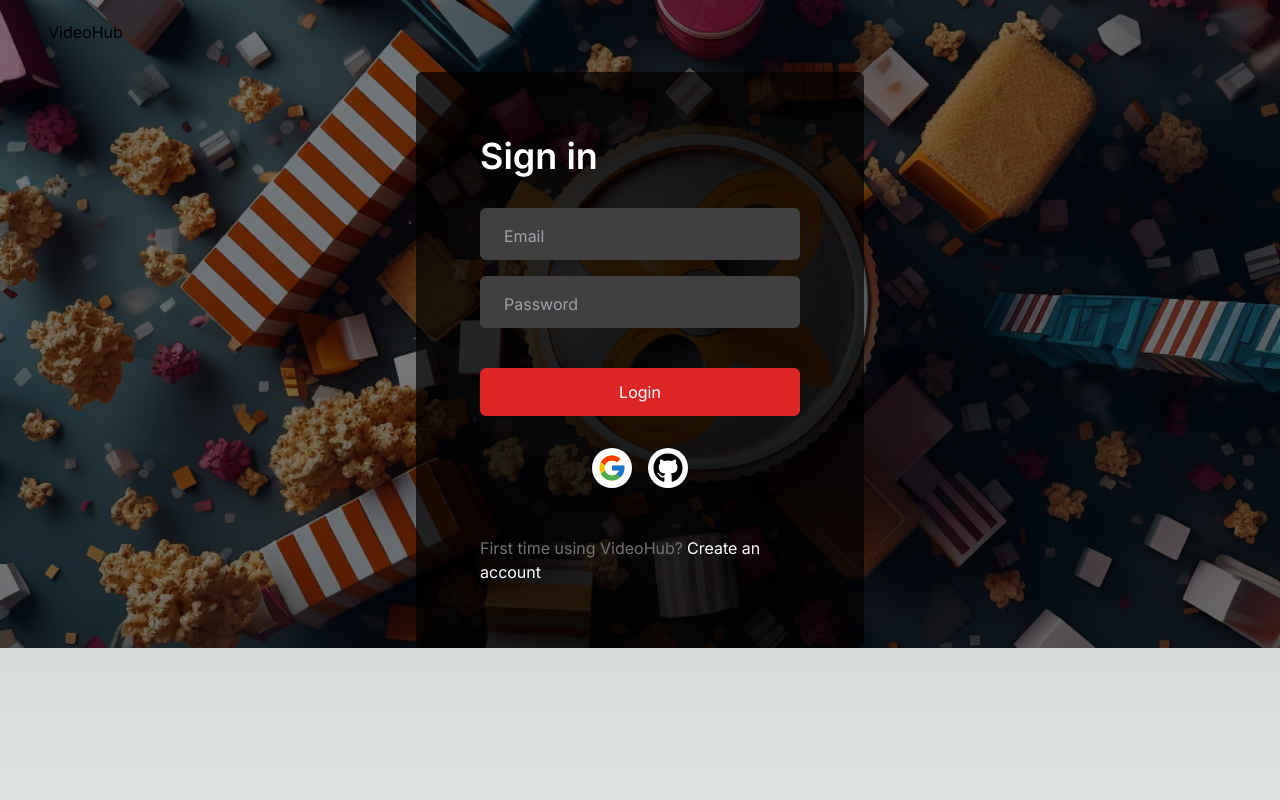
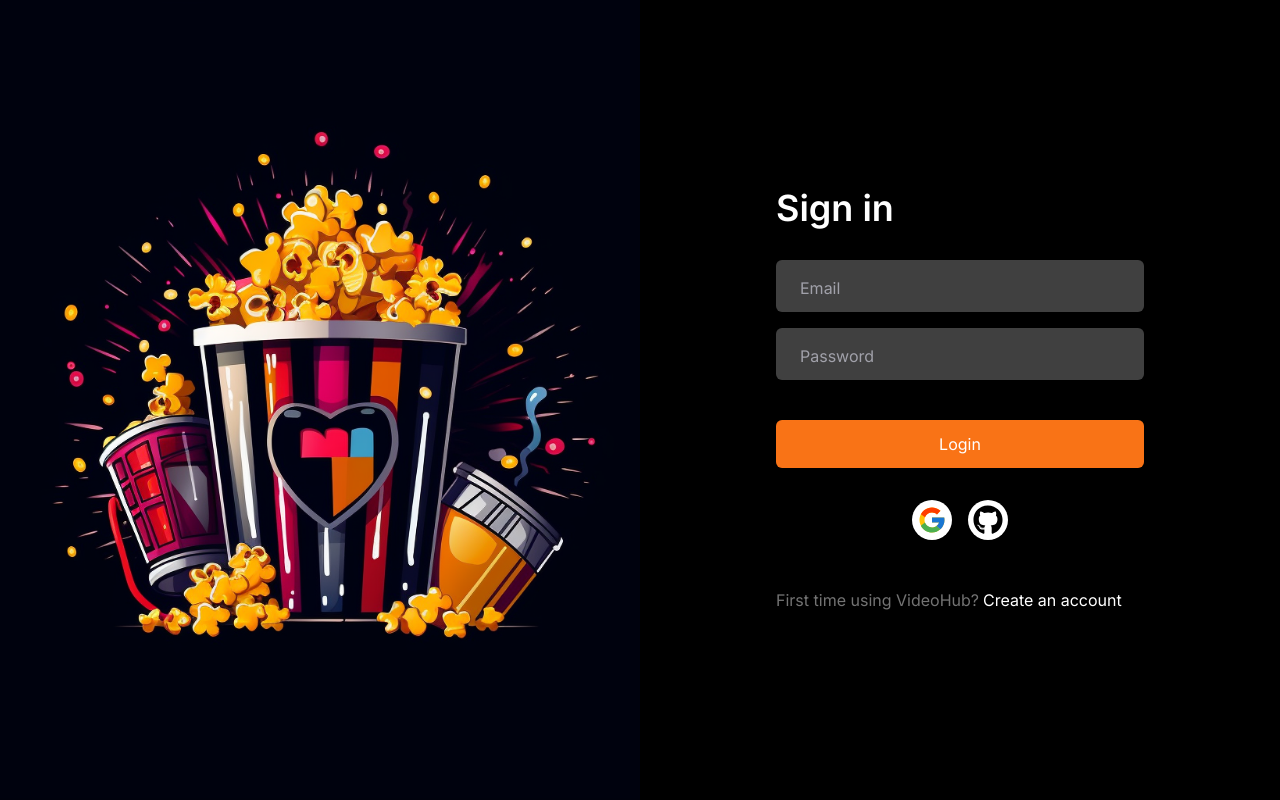
Before and after one commit to Leoodaviid/project-utd, a Next.js app: page /auth in a window 1280 px wide. Built offline with nearby package versions, Linux system fonts and the light colour scheme; no server answers.

Commit message:
style: display grid page authentication

```diff
--- a/src/app/auth/page.tsx
+++ b/src/app/auth/page.tsx
@@ -6,6 +6,8 @@ import { signIn } from "next-auth/react";
 import { useRouter } from "next/navigation";
 import { FcGoogle } from "react-icons/fc";
 import { FaGithub } from "react-icons/fa";
+import Image from "next/image";
+import popcorn from "/public/img/popcorn.png";
 
 export default function Login() {
   const router = useRouter();
@@ -50,11 +52,17 @@ export default function Login() {
   }, [email, name, password, login]);
 
   return (
-    <div className="relative h-full w-full bg-[url('/public/img/hero.png')] bg-no-repeat bg-center bg-cover ">
-      <div className="bg-black w-full h-full lg:bg-opacity-50">
-        <nav className="px-12 py-5">VideoHub</nav>
+    <div className="relative h-[100vh] w-full bg-no-repeat bg-center bg-cover">
+      <div className="bg-black w-full h-full grid grid-cols-1 md:grid-cols-2">
+        <div className="hidden md:flex items-center h-[100vh] w-[50vw]">
+          <Image
+            className="object-cover h-full w-full"
+            src={popcorn}
+            alt="popcorn"
+          />
+        </div>
         <div className="flex justify-center">
-          <div className="bg-black bg-opacity-70 px-16 py-16 self-center mt-2 lg:w-2/5 lg:max-w-md rounded-md w-full">
+          <div className="bg-black bg-opacity-70 px-10 py-16 self-center lg:w-4/5 lg:max-w-md rounded-md w-full">
             <h2 className="text-white  text-4xl mb-8 font-semibold">
               {variant === "login" ? "Sign in" : "Register"}
             </h2>
@@ -84,7 +92,7 @@ export default function Login() {
             </div>
             <button
               onClick={variant === "login" ? login : register}
-              className="bg-red-600 py-3 text-white rounded-md w-full mt-10 hover:bg-red-700 transition"
+              className="bg-orange-500 py-3 text-white rounded-md w-full mt-10 hover:bg-orange-600 transition"
             >
               {variant === "login" ? "Login" : "Sign up"}
             </button>
@@ -99,7 +107,7 @@ export default function Login() {
                 onClick={() => signIn("github", { callbackUrl: "/profiles" })}
                 className="w-10 h-10 bg-white rounded-full flex items-center justify-center cursor-pointer hover:opacity-80 transition"
               >
-                <FaGithub size={30} />
+                <FaGithub size={30} color="black" />
               </div>
             </div>
             <p className="text-neutral-500 mt-12">
```
